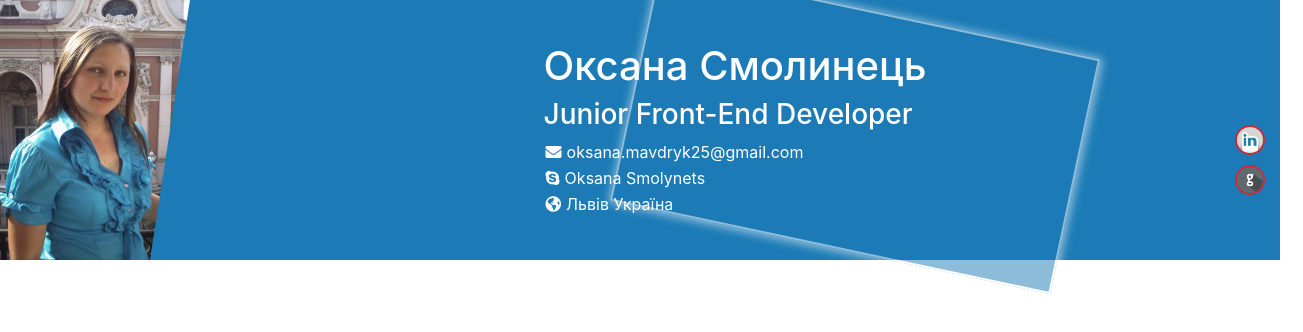
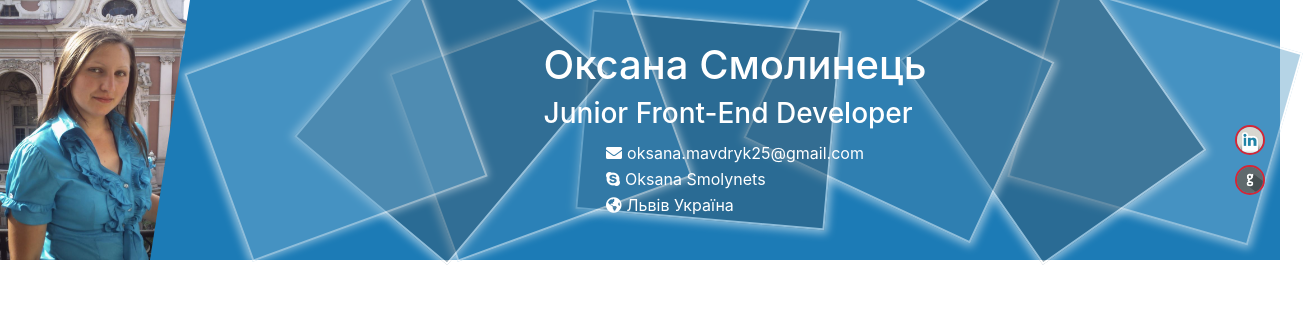
Before and after one commit to OksanaSmolynets/Resume_Smolynets, a plain HTML site: page index.html in a window 1280 px wide. Shown: the whole page, 1303 px wide, since content can reach past the window. Drawn offline with nearby package versions, Linux system fonts and the light colour scheme; some packages are replaced by stand-ins of ours.

Commit message:
header geometry

```diff
--- a/index.html
+++ b/index.html
@@ -51,7 +51,13 @@
                     <a href="https://github.com/OksanaSmolynets"><img src="img/Github-icon.png" alt=""></a>
                 </div>
             </div>
-            <div class="square"></div>
+            <div class="square one"></div>
+            <div class="square two"></div>
+            <div class="square three"></div>
+            <div class="square four"></div>
+            <div class="square five"></div>
+            <div class="square six"></div>
+            <div class="square seven"></div>
         </div>
         <div class="header-menu-container"></div>
     </header>
--- a/style.css
+++ b/style.css
@@ -12,6 +12,7 @@ body {
   display: flex;
   justify-content: flex-end;
   align-items: flex-end;
+  z-index: 1;
 }
 
 .info_portret-img {
@@ -25,6 +26,7 @@ body {
   border-bottom: 260px solid #1c7bb6;
   border-left: 40px solid transparent;
   position: absolute;
+  z-index: 1;
 }
 
 .header-info_profile {
@@ -38,6 +40,23 @@ body {
 
 .header-info_text {
   z-index: 1;
+  width: 450px;
+  height: auto;
+  /* background: #1c7bb6;
+  box-shadow: 1px 1px 8px 2px white; */
+  transition: width 2s;
+  align-items: center;
+  justify-content: center;
+  display: flex;
+  flex-direction: column;
+  padding: 20px 10px;
+}
+
+.header-info_text:hover {
+  width: 60%;
+  box-shadow: 5px 5px 12px 8px white;
+  background: #1c7bb6;
+  z-index: 5;
 }
 
 .header-info_social div {
@@ -52,6 +71,7 @@ body {
   position: fixed;
   top: 120px;
   right: 10px;
+  z-index: 2;
 }
 
 .header-info_social div p {
@@ -72,17 +92,78 @@ body {
   box-shadow: 1px 1px 8px 2px white;
 }
 
-.square {
-  width: 450px;
-  height: 240px;
+.square.one,
+.square.two,
+.square.three,
+.square.four,
+.square.five,
+.square.six,
+.square.seven {
+  width: 250px;
+  height: 200px;
   border: 2px solid white;
   background: #1c7bb6;
   box-shadow: 1px 1px 8px 2px white;
   position: absolute;
-  top: 10px;
-  right: 200px;
-  -ms-transform: rotate(12deg);
-  -webkit-transform: rotate(12deg);
-  transform: rotate(12deg);
   opacity: 0.5;
 }
+
+.square.one {
+  -ms-transform: rotate(16deg);
+  -webkit-transform: rotate(16deg);
+  transform: rotate(16deg);
+  right: 0;
+  top: 15px;
+  background: #6eaacf;
+}
+
+.square.two {
+  -ms-transform: rotate(55deg);
+  -webkit-transform: rotate(55deg);
+  transform: rotate(55deg);
+  right: 8%;
+  top: 5px;
+  background: #385d74;
+}
+
+.square.three {
+  -ms-transform: rotate(25deg);
+  -webkit-transform: rotate(25deg);
+  transform: rotate(25deg);
+  right: 20%;
+  background: #4284ad;
+}
+
+.square.four {
+  transform: translate(-25%, 10%) rotate(5deg);
+  right: 30%;
+  background: #385d74;
+}
+
+.square.five {
+  -ms-transform: rotate(160deg);
+  -webkit-transform: rotate(160deg);
+  transform: rotate(160deg);
+  right: 48%;
+  top: 25px;
+  background: #3b88b8;
+}
+
+.square.six {
+  -ms-transform: rotate(130deg);
+  -webkit-transform: rotate(130deg);
+  transform: rotate(130deg);
+  right: 55%;
+  top: 5px;
+  background: #385d74;
+}
+
+.square.seven {
+  -ms-transform: rotate(160deg);
+  -webkit-transform: rotate(160deg);
+  transform: rotate(160deg);
+  right: 64%;
+  top: 25px;
+  z-index: 2;
+  background: #6eaacf;
+}
```
